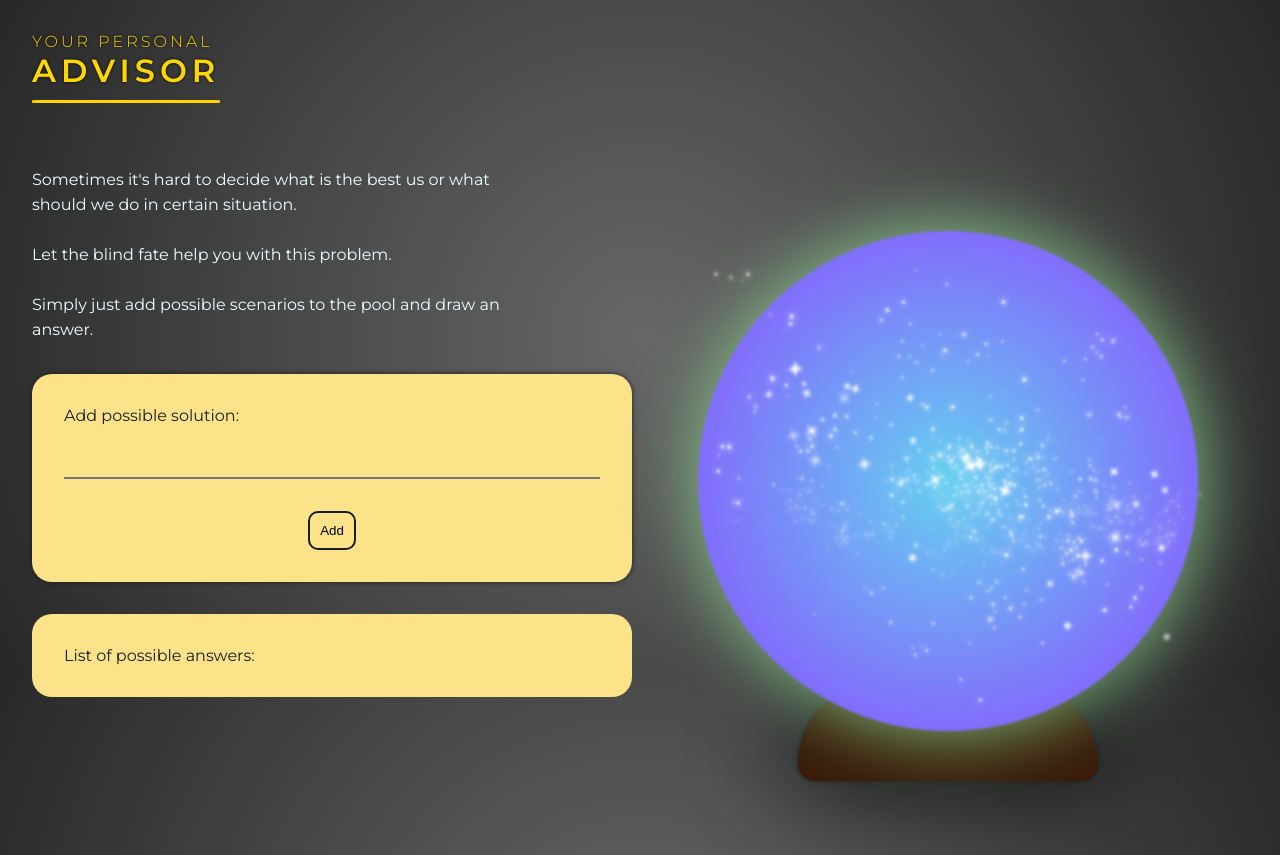
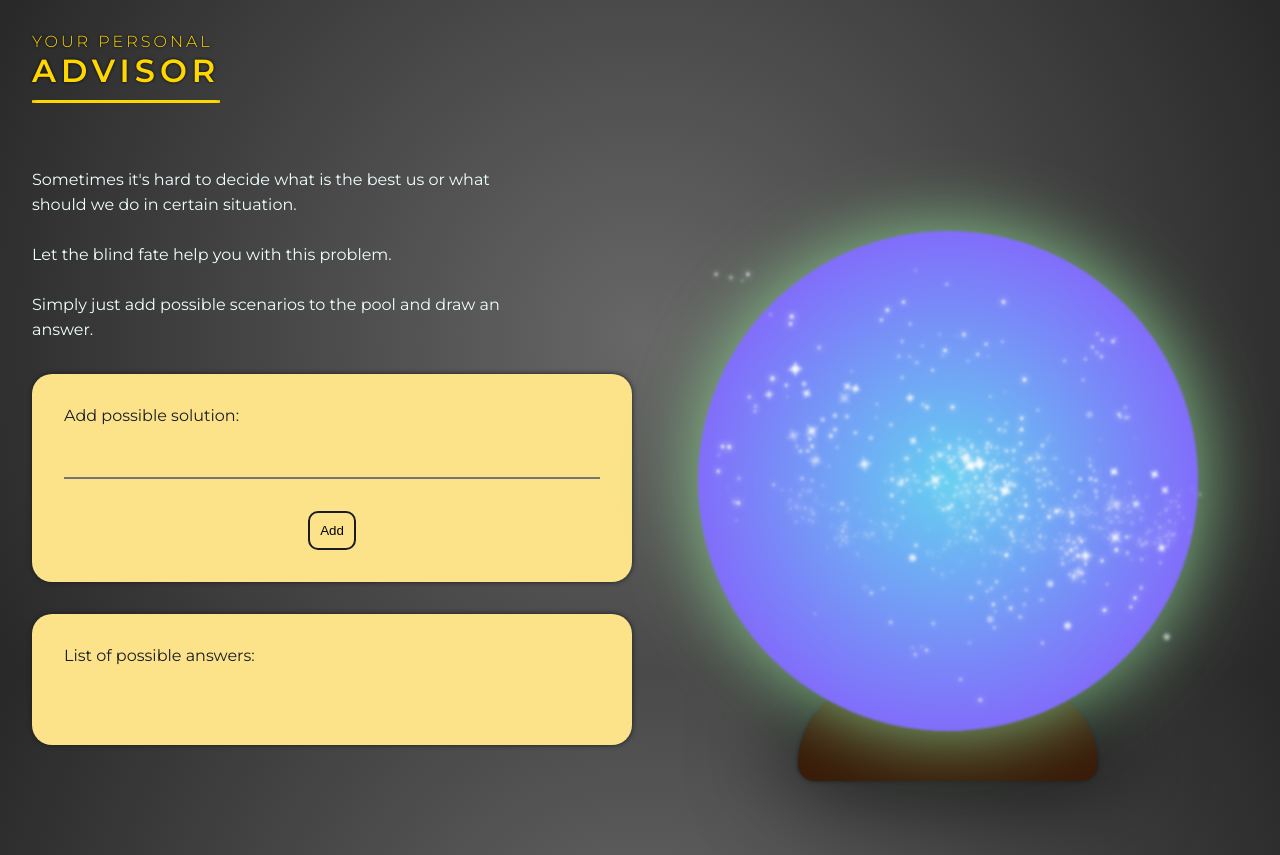
Before and after one commit to Paulina594/Advisor, a React (Create React App) app: page / in a window 1280 px wide. Built offline with nearby package versions, Linux system fonts and the light colour scheme.

Commit message:
list of possible answers displayed in solutionsList, props types updated

```diff
--- a/src/components/solutionsList/SolutionsList.scss
+++ b/src/components/solutionsList/SolutionsList.scss
@@ -5,9 +5,14 @@
   padding: 2rem;
   margin-top: 2rem;
   width: 100%;
+  box-shadow: 0 0 5px #1a1c23;
 
-  ul {
+  ol {
     font-family: Kalam, Montserrat, sans-serif;
     font-size: 20px;
+    padding: 1.5rem;
+    li {
+      margin-bottom: 10px;
+    }
   }
 }
--- a/src/components/solutionsList/SolutionsList.tsx
+++ b/src/components/solutionsList/SolutionsList.tsx
@@ -2,11 +2,17 @@ import React from "react";
 
 import "./SolutionsList.scss";
 
-export const SolutionsList = () => {
+type SolutionsListProps = { list: string[] };
+
+export const SolutionsList = (props: SolutionsListProps) => {
+  const answer = props.list.map((solution: string) => (
+    <li key={props.list.indexOf(solution)}>{solution}</li>
+  ));
+
   return (
     <div className="solutions">
       <p>List of possible answers:</p>
-      <ul></ul>
+      <ol>{answer}</ol>
     </div>
   );
 };
--- a/src/modules/pageContent/PageContent.tsx
+++ b/src/modules/pageContent/PageContent.tsx
@@ -47,7 +47,7 @@ export const PageContent = () => {
           />
         </div>
         <div className="row">
-          <SolutionsList />
+          <SolutionsList list={scenarioList} />
         </div>
       </div>
       <div className="column answer-wrapper">
```
Also changed, not shown: src/components/solutionAddingCard/SolutionAddingCard.tsx (+7 -1 lines).
